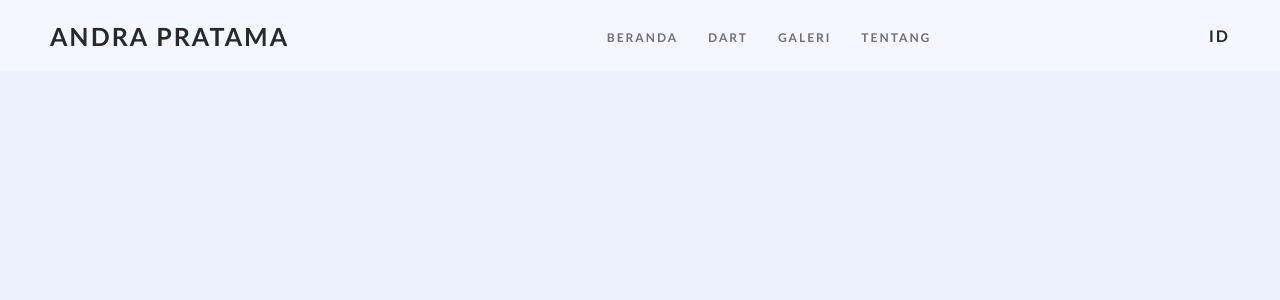
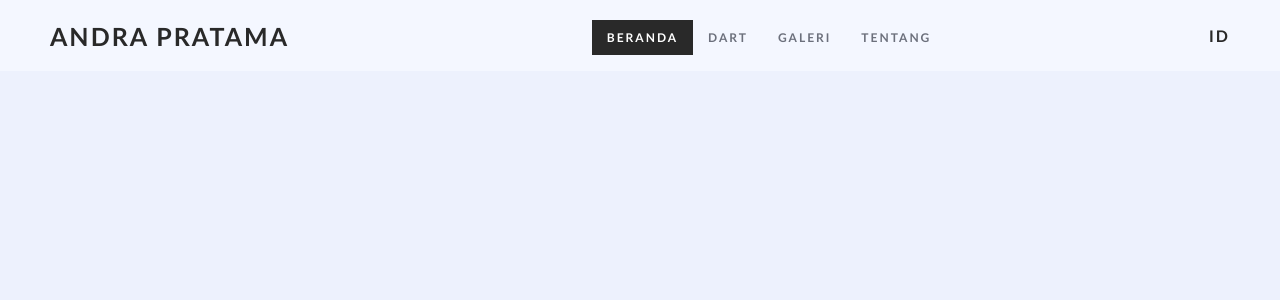
Before and after one commit to andrapratama/andrapratamaV1, a PHP site: page / in a window 1280 px wide, with the pointer over the restyled element. Shown: the top 300 px of the page. Run offline with PHP 8.4, Linux system fonts and the light colour scheme.

Commit message:
hover menu

```diff
--- a/css/style.css
+++ b/css/style.css
@@ -60,3 +60,10 @@ nav {
     color: #292929;
     font-family: 'Gill Sans', 'Gill Sans MT', Calibri, 'Trebuchet MS', sans-serif;
 }
+
+.menu li a:hover {
+    background-color: #292929;
+    color: #FFFFFF !important;
+    /* font-weight: bold; */
+    transition: all ease 0.4s;
+}
```
